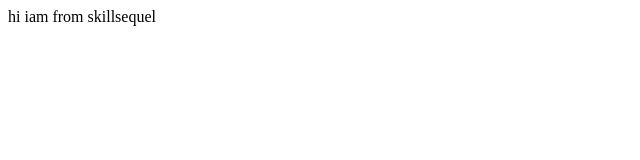
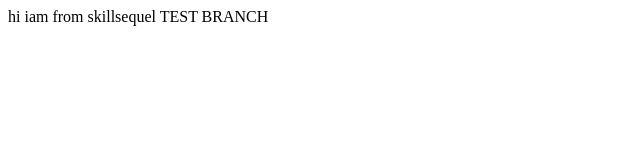
Before and after one commit to samplebitgithub/skillsequel-CI-CD, a plain HTML site: page index.html in a window 1280 px wide. Shown: the whole page, without its empty margins (0-640 px from the left). Drawn offline with Linux system fonts and the light colour scheme.

Commit message:
Update index.html

```diff
--- a/index.html
+++ b/index.html
@@ -3,7 +3,7 @@
 
 
 <body>
-    <p> hi iam from skillsequel <p/>
+    <p> hi iam from skillsequel TEST BRANCH <p/>
   </body>
 
 
```
